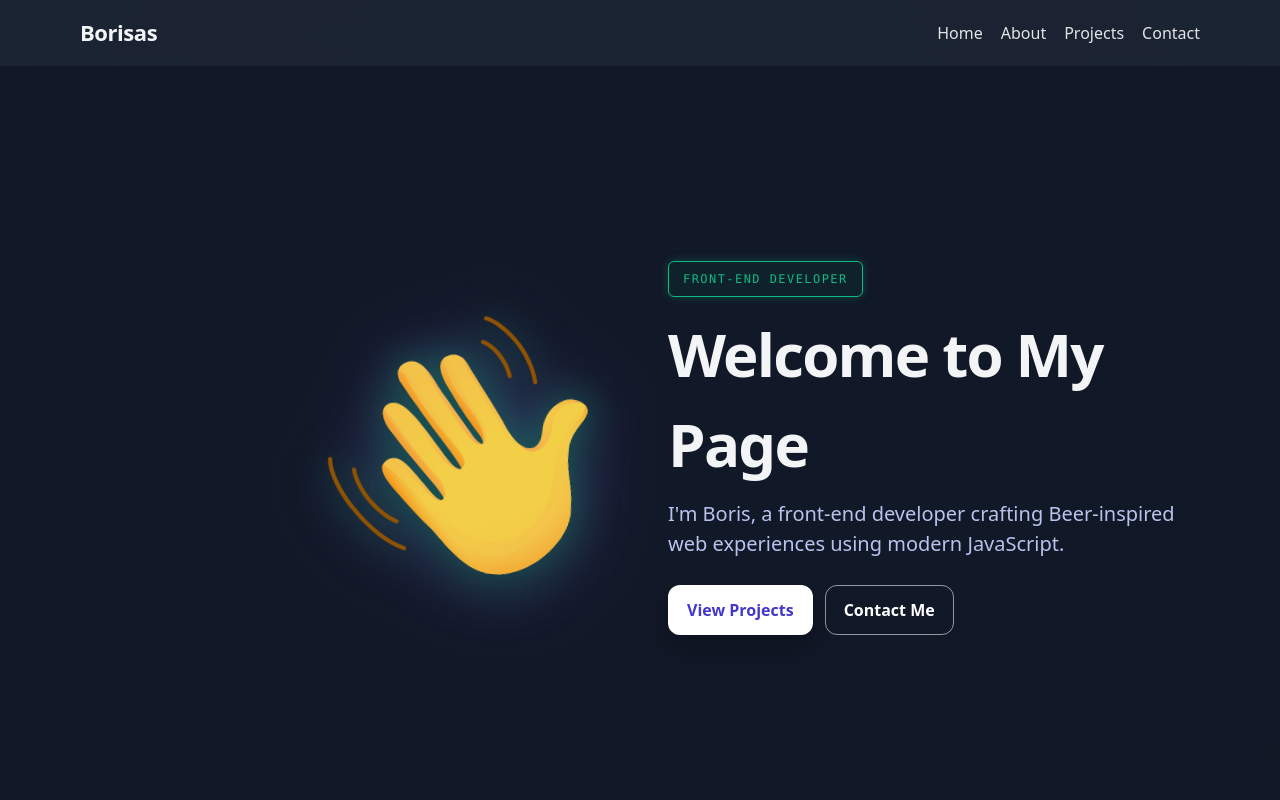
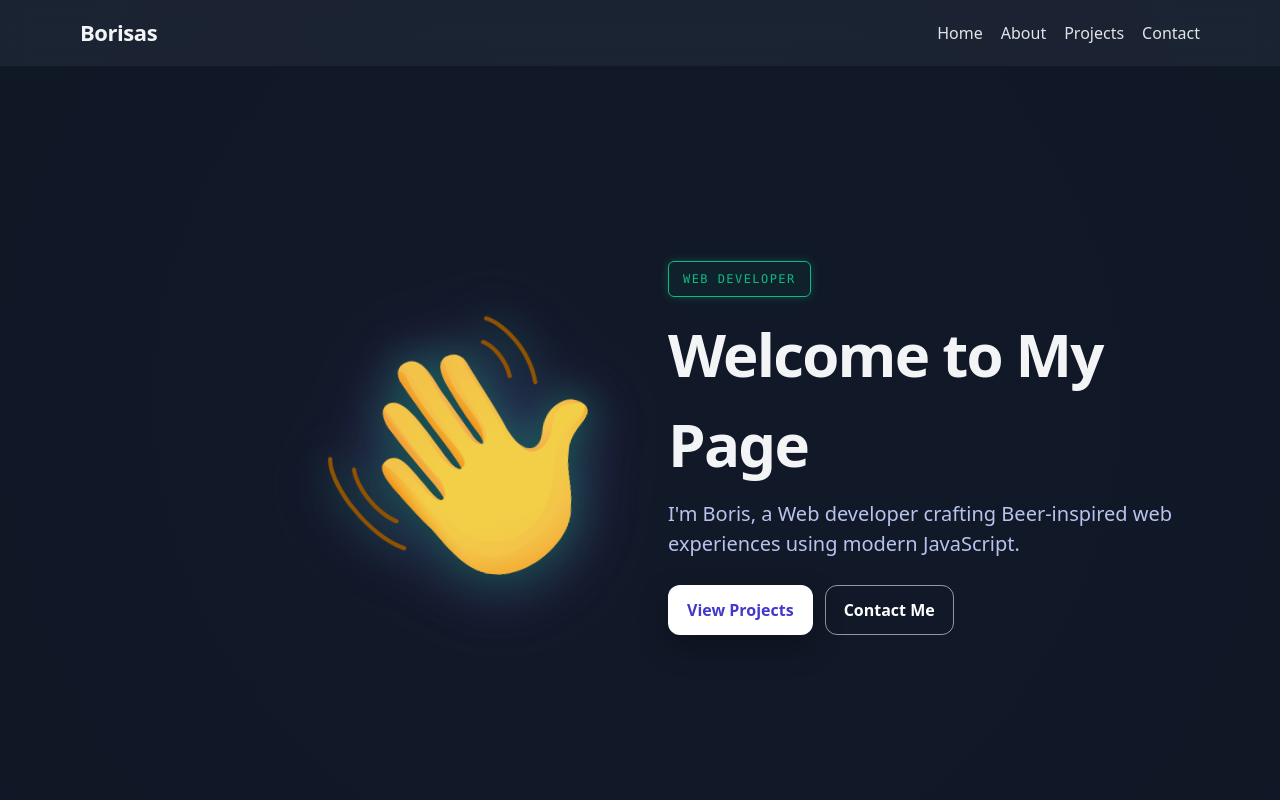
Before and after one commit to Borisrunfast/myportfolio, a website built with Vite: page index.html in a window 1280 px wide. Shown: the top 800 px of the page. Built offline with nearby package versions, Linux system fonts and the light colour scheme.

Commit message:
hero change front ro web developer

```diff
--- a/index.html
+++ b/index.html
@@ -44,10 +44,10 @@
 
         <!-- RIGHT: Text -->
         <div class="hero-copy">
-          <span class="terminal-badge">Front-End Developer</span>
+          <span class="terminal-badge">Web Developer</span>
           <h1 class="hero-title">Welcome to My Page</h1>
           <p class="hero-lead">
-            I'm Boris, a front-end developer crafting Beer-inspired web experiences using modern JavaScript.
+            I'm Boris, a Web developer crafting Beer-inspired web experiences using modern JavaScript.
           </p>
           <div class="hero-actions">
             <a href="#projects" class="btn btn-primary btn-view-projects">View Projects</a>
```
